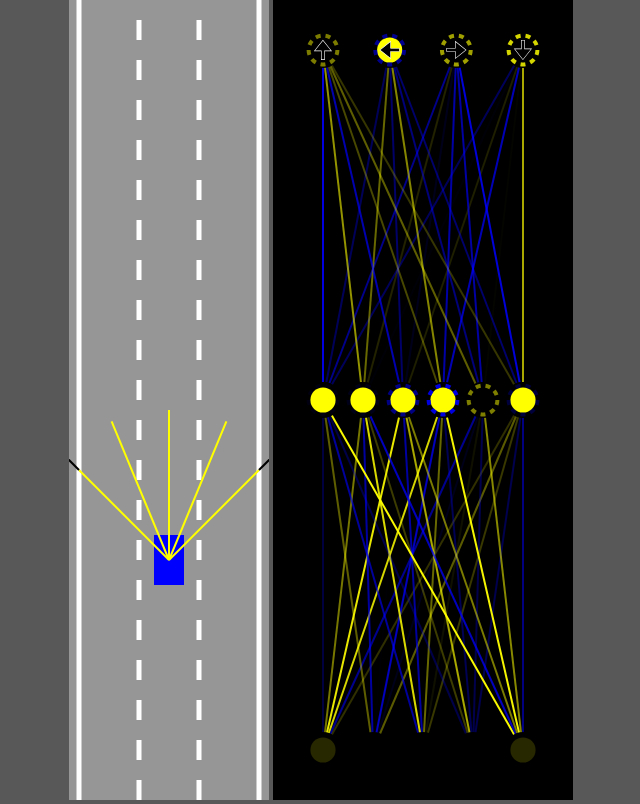
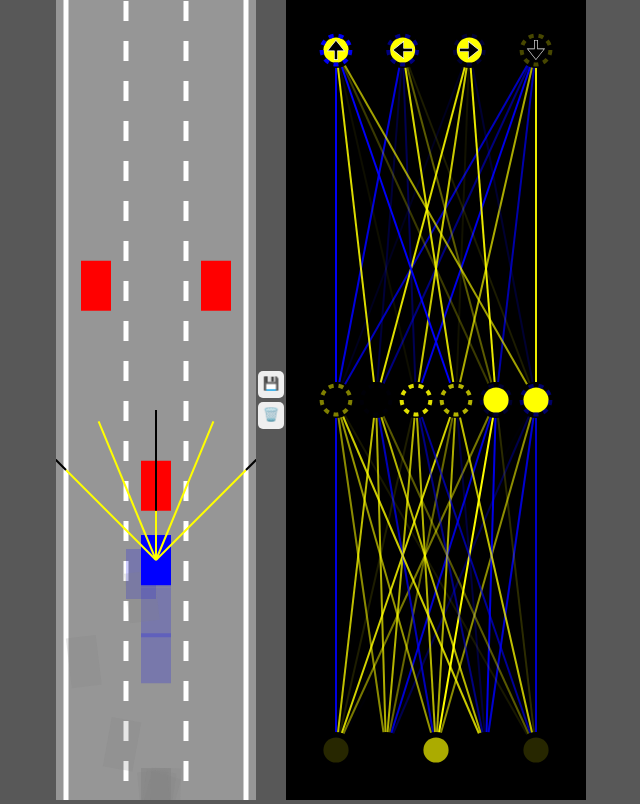
Before and after one commit to MerkomassDev/neural-network-car-game, a plain HTML site: page index.html in a window 1280 px wide. Shown: the whole page, without its empty margins (319-959 px from the left). Drawn offline with Linux system fonts and the light colour scheme.

Commit message:
added parallelization, added brain saving system

```diff
--- a/car.js
+++ b/car.js
@@ -169,7 +169,7 @@ class Car
         this.y-=Math.cos(this.angle)*this.speed;
     }
 
-    draw(ctx, color)
+    draw(ctx, color, drawSensor=false)
     {
         if(this.damaged)
         {
@@ -187,7 +187,7 @@ class Car
         }
         ctx.fill()
 
-        if(this.sensor)
+        if(this.sensor && drawSensor)
         {
             this.sensor.draw(ctx);
         }
--- a/index.html
+++ b/index.html
@@ -7,6 +7,10 @@
 <body>
     <!--define canvas-->
     <canvas id="carCanvas"></canvas>
+    <div id="verticalButtons">
+        <button onclick="save()">💾</button>
+        <button onclick="discard()">🗑️</button>
+    </div>
     <canvas id="networkCanvas"></canvas>
 
     <script src="visualizer.js"></script>
--- a/main.js
+++ b/main.js
@@ -9,13 +9,43 @@ const carCtx=carCanvas.getContext("2d");
 const networkCtx=networkCanvas.getContext("2d");
 
 const road=new Road(carCanvas.width/2, carCanvas.width*0.9);
-const car=new Car(road.getLaneCenter(1), 100, 30, 50, "AI");
+
+const N=100;
+const cars=generateCars(N);
+
+let bestCar=cars[0];
+if(localStorage.getItem("bestBrain"))
+{
+    bestCar.brain=JSON.parse(localStorage.getItem("bestBrain"))
+}
+
 const traffic=
 [
-    new Car(road.getLaneCenter(1), -100, 30, 50, "DUMMY", 2)
+    new Car(road.getLaneCenter(1), -100, 30, 50, "DUMMY", 2),
+    new Car(road.getLaneCenter(0), -300, 30, 50, "DUMMY", 2),
+    new Car(road.getLaneCenter(2), -300, 30, 50, "DUMMY", 2)
 ]
 
 animate();
+
+function save()
+{
+    localStorage.setItem("bestBrain", JSON.stringify(bestCar.brain));
+}
+function discard()
+{
+    localStorage.removeItem("bestBrain");
+}
+
+function generateCars(N)
+{
+    const cars=[];
+    for(let i=0; i<N; i++)
+    {
+        cars.push(new Car(road.getLaneCenter(1), 100, 30, 50, "AI"));
+    }
+    return cars;
+}
 
 function animate()
 {
@@ -23,24 +53,44 @@ function animate()
     {
         traffic[i].update(road.borders, [])
     }
-    car.update(road.borders, traffic);
+
+    for(let i=0; i<cars.length; i++)
+    {
+    cars[i].update(road.borders, traffic);
+    }
+
+    bestCar=cars.find
+    (
+        c=>c.y==Math.min
+        (
+            ...cars.map(c=>c.y)
+        )
+    );
 
     carCanvas.height=window.innerHeight;
     networkCanvas.height=window.innerHeight;
 
     carCtx.save();
-    carCtx.translate(0, -car.y+carCanvas.height*0.7);
+    carCtx.translate(0, -bestCar.y+carCanvas.height*0.7);
 
     road.draw(carCtx);
     for(let i=0; i<traffic.length; i++)
     {
         traffic[i].draw(carCtx, "red")
     }
-    car.draw(carCtx, "blue");
+
+    carCtx.globalAlpha=0.2;
+    for(let i=0; i<cars.length; i++)
+    {
+        cars[i].draw(carCtx, "blue");
+    }
+    carCtx.globalAlpha=1;
+
+    bestCar.draw(carCtx, "blue", true);
 
     carCtx.restore();
 
-    Visualizer.drawNetwork(networkCtx, car.brain)
+    Visualizer.drawNetwork(networkCtx, bestCar.brain)
 
     requestAnimationFrame(animate);
 }
--- a/style.css
+++ b/style.css
@@ -3,8 +3,30 @@ body
     margin: 0;
     background: rgb(88, 88, 88);
     overflow: hidden;
-    text-align: center;
+    display: flex;
+    justify-content: center;
+    align-items: center;
 }
+
+#verticalButtons
+{
+    display: flex;
+    flex-direction: column;
+}
+
+button
+{
+    border: none;
+    border-radius: 5px;
+    padding: 5px 5px 7px 5px;
+    margin: 2px;
+    cursor: pointer;
+}
+button:hover
+{
+    background: blue;
+}
+
 #networkCanvas
 {
     background: rgb(0, 0, 0);
```
